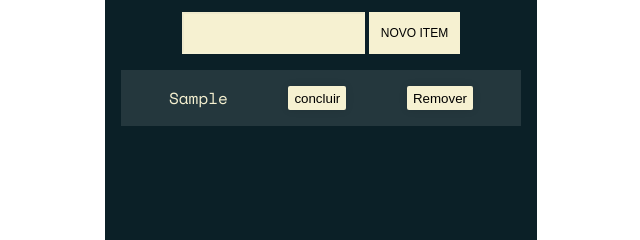
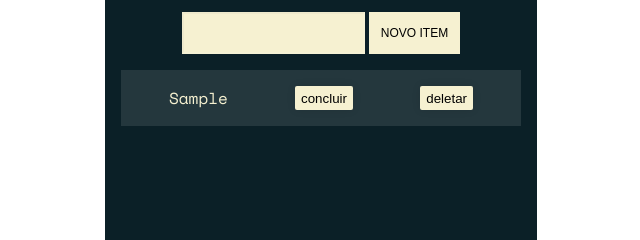
Before and after one commit to Jorg-Dan/toDo, a plain HTML site: page index.html in a window 1280 px wide. Both pictures are taken after typing "Sample" into the empty fields and a click on the button "NOVO ITEM". Shown: the part 298-538 px from the top of the page, 319-959 px from the left. Drawn offline with nearby package versions, Linux system fonts and the light colour scheme; a web font is replaced by a local one.

Commit message:
script renomeado para main e código refatorado

```diff
--- a/components/concluiTarefa.js
+++ b/components/concluiTarefa.js
@@ -0,0 +1,21 @@
+
+const BotaoConclui = () => {
+    const botaoConclui = document.createElement('button');
+
+    botaoConclui.classList.add('check-button');
+    botaoConclui.innerText = 'concluir';
+
+    botaoConclui.addEventListener('click', concluirTarefa);
+    return botaoConclui;
+};
+
+const concluirTarefa = (evento) => {
+    const eventoAcionado = evento.target;
+
+    const tarefaCompleta = eventoAcionado.parentElement;
+
+    tarefaCompleta.classList.toggle('done');
+
+};
+
+export default BotaoConclui;
--- a/components/deletaTarefa.js
+++ b/components/deletaTarefa.js
@@ -0,0 +1,19 @@
+
+const BotaoRemove = () => {
+    const botaoRemove = document.createElement('button');
+
+    botaoRemove.classList.add('delete-button');
+    botaoRemove.innerText = 'deletar';
+
+    botaoRemove.addEventListener('click', deletarTarefa);
+    return botaoRemove;
+};
+
+const deletarTarefa = (evento) => {
+    const itemRemover = evento.target;
+    const itemRemovido = itemRemover.parentElement;
+    itemRemovido.remove();
+
+};
+
+export default BotaoRemove;
--- a/index.html
+++ b/index.html
@@ -25,6 +25,6 @@
       </ul>
     </div>
   </div>
-    <script src="script.js"></script>
+    <script type="module" src="main.js"></script>
 </body>
 </html>
--- /dev/null
+++ b/main.js
@@ -0,0 +1,27 @@
+import BotaoConclui from "./components/concluiTarefa.js";
+import BotaoRemove from "./components/deletaTarefa.js";
+
+const criarTarefa = (evento) => {
+    evento.preventDefault();
+
+    const lista = document.querySelector("[data-list]");
+    const input = document.querySelector("[data-form-input]");
+    const valor = input.value;
+
+    const tarefa = document.createElement(`li`);
+    tarefa.classList.add('task');
+    const conteudo = `<p class="content">${valor}</p>`;
+
+    tarefa.innerHTML = conteudo;
+    tarefa.appendChild(BotaoConclui());
+    tarefa.appendChild(BotaoRemove());
+
+    lista.appendChild(tarefa);
+
+
+    input.value = "";
+}
+
+// Evento
+const novaTarefa = document.querySelector("[data-form-button]");
+novaTarefa.addEventListener('click', criarTarefa);
--- a/script.js
+++ /dev/null
@@ -1,61 +0,0 @@
-const criarTarefa = (evento) => {
-    evento.preventDefault();
-
-    const lista = document.querySelector("[data-list]");
-    const input = document.querySelector("[data-form-input]");
-    const valor = input.value;
-
-    const tarefa = document.createElement(`li`);
-    tarefa.classList.add('task');
-    const conteudo = `<p class="content">${valor}</p>`;
-
-    tarefa.innerHTML = conteudo;
-    tarefa.appendChild(BotaoConclui());
-    tarefa.appendChild(BotaoRemove());
-    lista.appendChild(tarefa);
-
-
-    input.value = "";
-}
-
-
-// Evento
-
-const novaTarefa = document.querySelector("[data-form-button]");
-novaTarefa.addEventListener('click', criarTarefa);
-
-const BotaoConclui = () => {
-    const botaoConclui = document.createElement('button');
-
-    botaoConclui.classList.add('check-button');
-    botaoConclui.innerText = 'concluir';
-
-    botaoConclui.addEventListener('click', concluirTarefa);
-    return botaoConclui;
-
-}
-
-
-const concluirTarefa = (evento) => {
-    const eventoAcionado = evento.target;
-    const tarefaCompleta = eventoAcionado.parentElement;
-    tarefaCompleta.classList.toggle('done');
-
-}
-
-const BotaoRemove = () => {
-    const botaoRemove = document.createElement('button');
-
-    botaoRemove.classList.add('delete-button');
-    botaoRemove.innerText = 'Remover';
-
-    botaoRemove.addEventListener('click', deletaTarefa);
-    return botaoRemove;
-}
-
-const deletaTarefa = (evente) => {
-    const itemRemover = evente.target;
-    const itemRemovido = itemRemover.parentElement;
-
-    itemRemovido.remove();
-}
```
